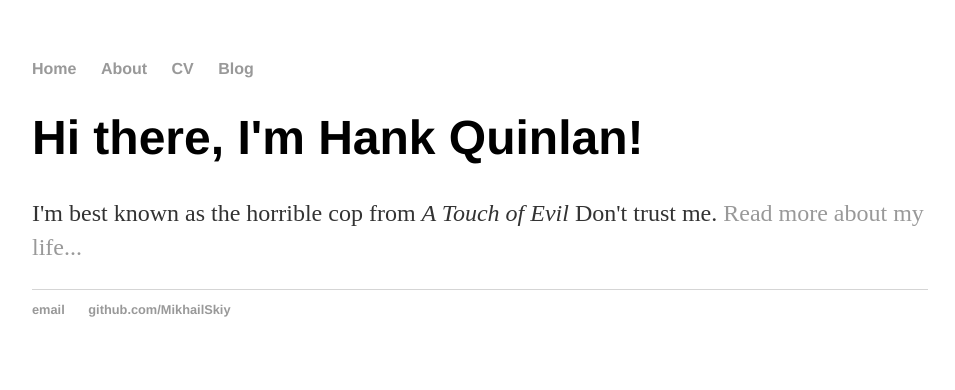
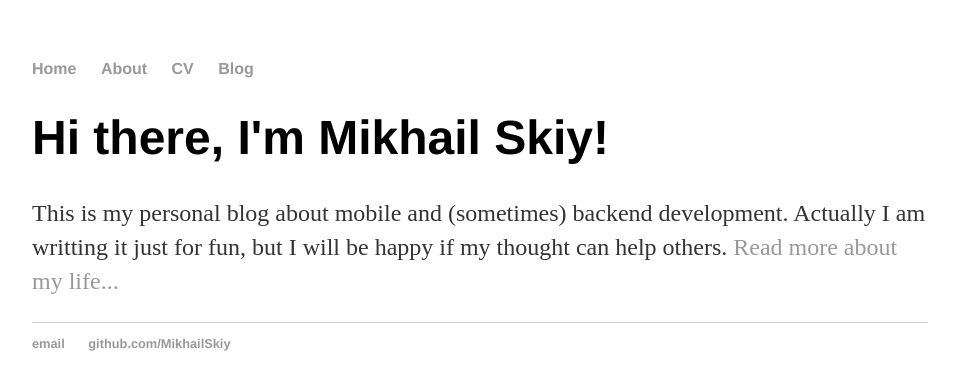
Before and after one commit to MikhailSkiy/MikhailSkiy.github.io, a Jekyll site: the page built from index.html, in a window 1280 px wide. Shown: the top 390 px of the page, without its empty margins (160-1115 px from the left). Built offline with Jekyll 4.4.1, drawn with Linux system fonts in a browser that asks for light colours.

Commit message:
Update index.html

```diff
--- a/index.html
+++ b/index.html
@@ -1,8 +1,8 @@
 ---
 layout: default
-title: Hank Quinlan, Horrible Cop
+title: Mikhail Skiy. Tech geek
 ---
 <div class="blurb">
-	<h1>Hi there, I'm Hank Quinlan!</h1>
-	<p>I'm best known as the horrible cop from <em>A Touch of Evil</em> Don't trust me. <a href="/about">Read more about my life...</a></p>
+	<h1>Hi there, I'm Mikhail Skiy!</h1>
+	<p>This is my personal blog about mobile and (sometimes) backend development. Actually I am writting it just for fun, but I will be happy if my thought can help others. <a href="/about">Read more about my life...</a></p>
 </div><!-- /.blurb -->
```
